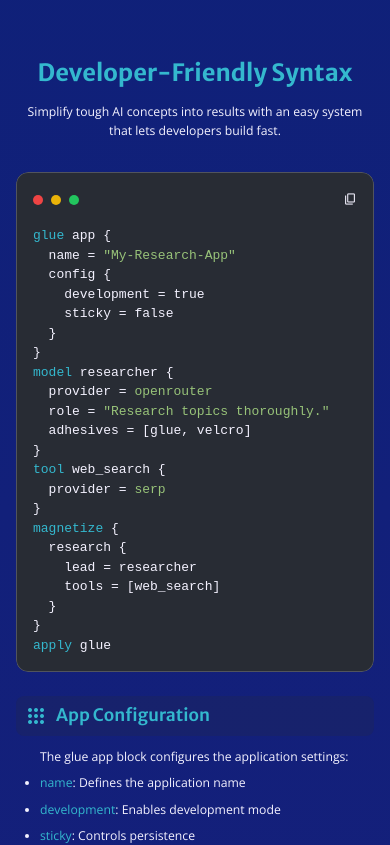
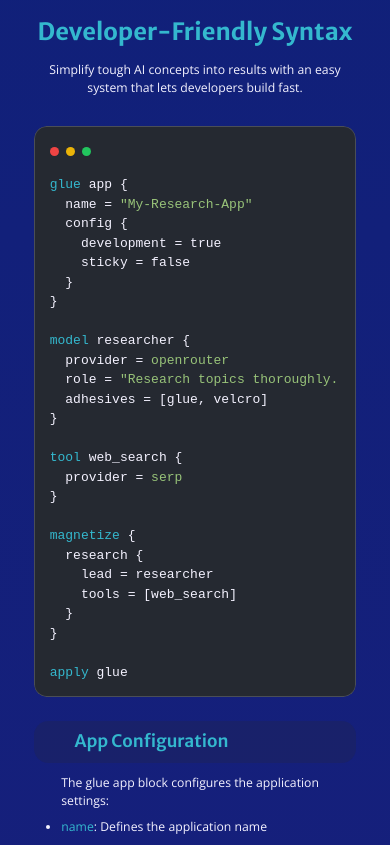
Before and after one commit to paradiselabs-ai/paradiselabs-ai.github.io, a React (Vite) app: page /#/ in a window 390 px wide. Shown: the part 3180-4025 px from the top of the page. Built offline with nearby package versions, Linux system fonts and the light colour scheme; no server answers.

Commit message:
Enhanced responsiveness

```diff
--- a/src/home/components/Glue syntax section/GlueSyntax.css
+++ b/src/home/components/Glue syntax section/GlueSyntax.css
@@ -8,7 +8,7 @@
 }
 
 html {
-  line-height: 1.5;
+  line-height: 1.35; /* 1.5 * 0.9 */
   -webkit-text-size-adjust: 100%;
   font-family: 'Material Symbols Outlined', sans-serif;
 }
@@ -21,20 +21,20 @@ body {
 #GlueSyntax .relative { position: relative; }
 #GlueSyntax .z-10 { z-index: 10; }
 #GlueSyntax .mx-auto { margin-left: auto; margin-right: auto; }
-#GlueSyntax .mb-2 { margin-bottom: 8px; }
-#GlueSyntax .mb-4 { margin-bottom: 16px; }
-#GlueSyntax .mb-8 { margin-bottom: 32px; }
-#GlueSyntax .mr-2 { margin-right: 8px; }
-#GlueSyntax .mt-12 { margin-top: 48px; }
-#GlueSyntax .mt-3 { margin-top: 12px; }
+#GlueSyntax .mb-2 { margin-bottom: 7.2px; } /* 8 * 0.9 */
+#GlueSyntax .mb-4 { margin-bottom: 14.4px; } /* 16 * 0.9 */
+#GlueSyntax .mb-8 { margin-bottom: 28.8px; } /* 32 * 0.9 */
+#GlueSyntax .mr-2 { margin-right: 7.2px; } /* 8 * 0.9 */
+#GlueSyntax .mt-12 { margin-top: 7.2px; } /* 8 * 0.9 */
+#GlueSyntax .mt-3 { margin-top: 10.8px; } /* 12 * 0.9 */
 #GlueSyntax .inline-block { display: inline-block; }
 #GlueSyntax .flex { display: flex; }
-#GlueSyntax .h-2\.5 { height: 10px; }
-#GlueSyntax .w-2\.5 { width: 10px; }
-#GlueSyntax .w-\[1200px\] { width: 1200px; }
+#GlueSyntax .h-2\.5 { height: 9px; } /* 10 * 0.9 */
+#GlueSyntax .w-2\.5 { width: 9px; } /* 10 * 0.9 */
+#GlueSyntax .w-\[1200px\] { width: 1080px; } /* 1200 * 0.9 */
 #GlueSyntax .w-full { width: 100%; }
-#GlueSyntax .max-w-4xl { max-width: 56rem; }
-#GlueSyntax .max-w-full { max-width: 100%; }
+#GlueSyntax .max-w-4xl { max-width: 52.2rem; } /* 58 * 0.9 */
+#GlueSyntax .max-w-full { max-width: 85.5%; } /* 95 * 0.9 */
 #GlueSyntax .cursor-pointer { cursor: pointer; }
 #GlueSyntax .list-disc { list-style-type: disc; }
 #GlueSyntax .flex-row { flex-direction: row; }
@@ -42,39 +42,39 @@ body {
 #GlueSyntax .items-center { align-items: center; }
 #GlueSyntax .justify-center { justify-content: center; }
 #GlueSyntax .justify-between { justify-content: space-between; }
-#GlueSyntax .gap-2 { gap: 8px; }
-#GlueSyntax .gap-6 { gap: 24px; }
-#GlueSyntax .space-y-2 > :not([hidden]) ~ :not([hidden]) { margin-top: 8px; }
-#GlueSyntax .space-y-6 > :not([hidden]) ~ :not([hidden]) { margin-top: 24px; }
+#GlueSyntax .gap-2 { gap: 7.2px; } /* 8 * 0.9 */
+#GlueSyntax .gap-6 { gap: 23.4px; } /* 26 * 0.9 */
+#GlueSyntax .space-y-2 > :not([hidden]) ~ :not([hidden]) { margin-top: 9px; } /* 10 * 0.9 */
+#GlueSyntax .space-y-6 > :not([hidden]) ~ :not([hidden]) { margin-top: 21.6px; } /* 24 * 0.9 */
 #GlueSyntax .overflow-hidden { overflow: hidden; }
 #GlueSyntax .overflow-x-auto { overflow-x: auto; }
 #GlueSyntax .whitespace-pre { white-space: pre; }
-#GlueSyntax .rounded-full { border-radius: 9999px; }
-#GlueSyntax .rounded-lg { border-radius: 8px; }
-#GlueSyntax .rounded-xl { border-radius: 12px; }
-#GlueSyntax .border { border-width: 1px; }
-#GlueSyntax .border-\[\#F4F2FF\]\/20 { border-color: rgba(244, 242, 255, 0.2); }
-#GlueSyntax .bg-\[\#282c34\] { background-color: #282c34; }
+#GlueSyntax .rounded-full { border-radius: 8999.1px; } /* 9999 * 0.9 */
+#GlueSyntax .rounded-lg { border-radius: 14.4px; } /* 16 * 0.9 */
+#GlueSyntax .rounded-xl { border-radius: 12.6px; } /* 14 * 0.9 */
+#GlueSyntax .border { border-width: 0.9px; } /* 1 * 0.9 */
+#GlueSyntax .border-\[\#F4F2FF\]\/20 { border-color: rgba(244, 242, 255, 0.18); } /* 0.2 * 0.9 */
+#GlueSyntax .bg-\[\#282c34\] { background-color: #252931; }
 #GlueSyntax .bg-green-500 { background-color: #22c55e; }
 #GlueSyntax .bg-red-500 { background-color: #ef4444; }
 #GlueSyntax .bg-yellow-500 { background-color: #eab308; }
 #GlueSyntax .bg-clip-text { background-clip: text; -webkit-background-clip: text; }
-#GlueSyntax .p-2 { padding: 8px; }
-#GlueSyntax .p-4 { padding: 16px; }
-#GlueSyntax .px-4 { padding-left: 16px; padding-right: 16px; }
-#GlueSyntax .pl-6 { padding-left: 24px; }
+#GlueSyntax .p-2 { padding: 9px; } /* 10 * 0.9 */
+#GlueSyntax .p-4 { padding: 14.4px; } /* 16 * 0.9 */
+#GlueSyntax .px-4 { padding-left: 6px; padding-right: 6px; } /* 16 * 0.9 */
+#GlueSyntax .pl-6 { padding-left: 27px; } /* 30 * 0.9 */
 #GlueSyntax .text-center { text-align: center; }
-#GlueSyntax .text-sm { font-size: 14px; line-height: 21px; }
-#GlueSyntax .text-base { font-size: 16px; line-height: 25.6px; }
-#GlueSyntax .font-bold { font-weight: 700; }
-#GlueSyntax .font-semibold { font-weight: 600; }
-#GlueSyntax .font-light { font-weight: 300; }
+#GlueSyntax .text-sm { font-size: 12.6px; line-height: 18.9px; } /* 14 * 0.9, 21 * 0.9 */
+#GlueSyntax .text-base { font-size: 14.4px; line-height: 23.04px; } /* 16 * 0.9, 25.6 * 0.9 */
+#GlueSyntax .font-bold { font-weight: 630; } /* 700 * 0.9 */
+#GlueSyntax .font-semibold { font-weight: 540; } /* 600 * 0.9 */
+#GlueSyntax .font-light { font-weight: 270; } /* 300 * 0.9 */
 #GlueSyntax .text-\[\#34B8CE\] { color: #34B8CE; }
 #GlueSyntax .text-\[\#98c379\] { color: #98c379; }
 #GlueSyntax .text-\[\#F4F2FF\] { color: #F4F2FF; }
-#GlueSyntax .backdrop-blur-xl { backdrop-filter: blur(24px); -webkit-backdrop-filter: blur(24px); }
-#GlueSyntax .transition-colors { transition: color 0.3s, background-color 0.3s; }
-#GlueSyntax .transition-transform { transition: transform 0.3s; }
+#GlueSyntax .backdrop-blur-xl { backdrop-filter: blur(21.6px); -webkit-backdrop-filter: blur(21.6px); } /* 24 * 0.9 */
+#GlueSyntax .transition-colors { transition: color 0.27s, background-color 0.27s; } /* 0.3 * 0.9 */
+#GlueSyntax .transition-transform { transition: transform 0.27s; } /* 0.3 * 0.9 */
 /* Default state: closed, no background unless hovered */
 #GlueSyntax details > summary {
   background-color: transparent;
@@ -82,34 +82,50 @@ body {
 
 /* Hover state: apply background when hovering over summary */
 #GlueSyntax details > summary:hover {
-  background-color: rgba(40, 44, 52, 0.2);
+  background-color: rgba(40, 44, 52, 0.18); /* 0.2 * 0.9 */
 }
 
 /* Open state: apply background when details is open */
 #GlueSyntax details[open] > summary {
-  background-color: rgba(40, 44, 52, 0.2);
+  background-color: rgba(40, 44, 52, 0.225); /* 0.25 * 0.9 */
 }
 #GlueSyntax .hover\:text-\[\#34B8CE\]:hover { color: #34B8CE; }
 #GlueSyntax .group:hover .group-hover\:scale-110 { transform: scale(1.1); }
 
-@media (min-width: 640px) {
-  #GlueSyntax .sm\:mb-12 { margin-bottom: 48px; }
-  #GlueSyntax .sm\:mb-16 { margin-bottom: 64px; }
-  #GlueSyntax .sm\:mb-6 { margin-bottom: 24px; }
-  #GlueSyntax .sm\:mt-24 { margin-top: 96px; }
-  #GlueSyntax .sm\:mt-4 { margin-top: 16px; }
-  #GlueSyntax .sm\:h-3 { height: 12px; }
-  #GlueSyntax .sm\:w-3 { width: 12px; }
-  #GlueSyntax .sm\:gap-8 { gap: 32px; }
-  #GlueSyntax .sm\:space-y-8 > :not([hidden]) ~ :not([hidden]) { margin-top: 32px; }
-  #GlueSyntax .sm\:p-8 { padding: 32px; }
-  #GlueSyntax .sm\:px-6 { padding-left: 24px; padding-right: 24px; }
-  #GlueSyntax .sm\:pl-8 { padding-left: 32px; }
-  #GlueSyntax .sm\:text-base { font-size: 16px; line-height: 25.6px; }
+@media (min-width: 640px) and (orientation: landscape) {
+  #GlueSyntax .sm\:mb-12 { margin-bottom: 34px; } /* 48 * 0.9 */
+  #GlueSyntax .sm\:mb-16 { margin-bottom: 100px; } /* 34 * 0.9 */
+  #GlueSyntax .sm\:mb-6 { margin-bottom: 21.6px; } /* 24 * 0.9 */
+  #GlueSyntax .sm\:mt-24 { margin-top: 86.4px; } /* 96 * 0.9 */
+  #GlueSyntax .sm\:mt-4 { margin-top: 14.4px; } /* 16 * 0.9 */
+  #GlueSyntax .sm\:h-3 { height: 10.8px; } /* 12 * 0.9 */
+  #GlueSyntax .sm\:w-3 { width: 10.8px; } /* 12 * 0.9 */
+  #GlueSyntax .sm\:gap-8 { gap: 32px; } /* 32 * 0.9 */
+  #GlueSyntax .sm\:space-y-8 > :not([hidden]) ~ :not([hidden]) { margin-top: 28.8px; } /* 32 * 0.9 */
+  #GlueSyntax .sm\:p-8 { padding: 26.1px; } /* 29 * 0.9 */
+  #GlueSyntax .sm\:px-6 { padding-left: 24px; padding-right: 24px; } /* 24 * 0.9 */
+  #GlueSyntax .sm\:pl-8 { padding-left: 34.2px; } /* 38 * 0.9 */
+  #GlueSyntax .sm\:text-base { font-size: 13.5px; line-height: 21.6px; } /* 15 * 0.9, 24 * 0.9 */
+}
+
+@media (min-width: 640px) and (orientation: portrait) {
+  #GlueSyntax .sm\:mb-12 { margin-bottom: 60px; } /* 48 * 0.9 */
+  #GlueSyntax .sm\:mb-16 { margin-bottom: 100px; } /* 34 * 0.9 */
+  #GlueSyntax .sm\:mb-6 { margin-bottom: 21.6px; } /* 24 * 0.9 */
+  #GlueSyntax .sm\:mt-24 { margin-top: 86.4px; } /* 96 * 0.9 */
+  #GlueSyntax .sm\:mt-4 { margin-top: 14.4px; } /* 16 * 0.9 */
+  #GlueSyntax .sm\:h-3 { height: 10.8px; } /* 12 * 0.9 */
+  #GlueSyntax .sm\:w-3 { width: 10.8px; } /* 12 * 0.9 */
+  #GlueSyntax .sm\:gap-8 { gap: 32px; } /* 32 * 0.9 */
+  #GlueSyntax .sm\:space-y-8 > :not([hidden]) ~ :not([hidden]) { margin-top: 28.8px; } /* 32 * 0.9 */
+  #GlueSyntax .sm\:p-8 { padding: 26.1px; } /* 29 * 0.9 */
+  #GlueSyntax .sm\:px-6 { padding-left: 24px; padding-right: 24px; } /* 24 * 0.9 */
+  #GlueSyntax .sm\:pl-8 { padding-left: 34.2px; } /* 38 * 0.9 */
+  #GlueSyntax .sm\:text-base { font-size: 13.5px; line-height: 21.6px; } /* 15 * 0.9, 24 * 0.9 */
 }
 
 @media (min-width: 768px) {
-  #GlueSyntax .md\:px-8 { padding-left: 32px; padding-right: 32px; }
+  #GlueSyntax .md\:px-8 { padding-left: 28.8px; padding-right: 28.8px; } /* 32 * 0.9 */
 }
 
 @media (min-width: 1024px) {
--- a/src/home/components/Glue syntax section/GlueSyntax.tsx
+++ b/src/home/components/Glue syntax section/GlueSyntax.tsx
@@ -1,9 +1,16 @@
-import React, { memo, useMemo } from "react";
+import React, { memo, useMemo, useEffect, ReactNode } from "react";
+import AOS from "aos";
+import "aos/dist/aos.css";
 import "./GlueSyntax.css";
 
-// Memoized CodeBlock component
+// Memoized CodeBlock component with AOS
 const CodeBlock = memo(() => (
-  <div className="rounded-xl overflow-hidden">
+  <div
+    className="rounded-xl overflow-hidden"
+    data-aos="fade-up"
+    data-aos-duration="800"
+    data-aos-easing="ease-in-out"
+  >
     <div className="backdrop-blur-xl bg-[#282c34] border border-[#F4F2FF]/20 rounded-xl p-4 sm:p-8">
       <div className="flex justify-between items-center mb-4">
         <div className="flex gap-2">
@@ -33,7 +40,7 @@ const CodeBlock = memo(() => (
             <br />
             <span className="font-normal">{"}"}</span>
             <br />
-
+            <br />
             <span className="text-[#34B8CE] font-normal">model</span> researcher{" "}
             <span className="font-normal">{"{"}</span>
             <br />
@@ -45,7 +52,7 @@ const CodeBlock = memo(() => (
             <br />
             <span className="font-normal">{"}"}</span>
             <br />
-
+            <br />
             <span className="text-[#34B8CE] font-normal">tool</span> web_search{" "}
             <span className="font-normal">{"{"}</span>
             <br />
@@ -53,7 +60,7 @@ const CodeBlock = memo(() => (
             <br />
             <span className="font-normal">{"}"}</span>
             <br />
-
+            <br />
             <span className="text-[#34B8CE] font-normal">magnetize</span>{" "}
             <span className="font-normal">{"{"}</span>
             <br />
@@ -67,7 +74,7 @@ const CodeBlock = memo(() => (
             <br />
             <span className="font-normal">{"}"}</span>
             <br />
-
+            <br />
             <span className="text-[#34B8CE] font-normal">apply</span> glue
           </code>
         </pre>
@@ -77,30 +84,65 @@ const CodeBlock = memo(() => (
 ));
 CodeBlock.displayName = "CodeBlock";
 
-// Memoized DetailsSection component
+// Define props interface for DetailsSection
+interface DetailsSectionProps {
+  title: string;
+  icon: string;
+  children: ReactNode;
+  open?: boolean;
+}
+
+// Memoized DetailsSection component with AOS and typed props
 const DetailsSection = memo(
-  ({ title, icon, children, open = false }: { title: string; icon: string; children: React.ReactNode; open?: boolean }) => (
-    <details className="group" open={open}>
+  ({ title, icon, children, open = false }: DetailsSectionProps) => (
+    <details
+      className="group"
+      open={open}
+      data-aos="fade-left"
+      data-aos-duration="1000"
+      data-aos-easing="ease-in-out"
+      data-aos-delay="200"
+    >
       <summary className="flex items-center cursor-pointer p-2 rounded-lg transition-colors duration-300">
         <span className="material-symbols-outlined text-[#34B8CE] mr-2 group-hover:scale-110 transition-transform duration-300">
           {icon}
         </span>
         <h3 className="typography-h3 !leading-tight font-semibold text-[#34B8CE]">{title}</h3>
       </summary>
-      <div className="pl-6 sm:pl-8 mt-3 sm:mt-4 text-[#F4F2FF]">{children}</div>
+      <div
+        className="pl-6 sm:pl-8 mt-3 sm:mt-4 text-[#F4F2FF]"
+      >
+        {children}
+      </div>
     </details>
   )
 );
 DetailsSection.displayName = "DetailsSection";
 
+// Define interface for details content items
+interface DetailsContentItem {
+  title: string;
+  icon: string;
+  open: boolean;
+  content: ReactNode;
+}
+
 export const GlueSyntax: React.FC = () => {
-  // Memoize the details sections
-  const detailsContent = useMemo(
+  // Initialize AOS
+  useEffect(() => {
+    AOS.init({
+      once: true,
+      offset: 100,
+    });
+  }, []);
+
+  // Memoize the details sections with typed array
+  const detailsContent = useMemo<DetailsContentItem[]>(
     () => [
       {
         title: "App Configuration",
         icon: "apps",
-        open: true, // Set to open by default
+        open: true,
         content: (
           <>
             <p className="typography-p !leading-relaxed mb-2">
@@ -117,7 +159,7 @@ export const GlueSyntax: React.FC = () => {
       {
         title: "Model Definition",
         icon: "architecture",
-        open: false, // Closed by default
+        open: false,
         content: (
           <>
             <p className="typography-p !leading-relaxed mb-2">
@@ -134,7 +176,7 @@ export const GlueSyntax: React.FC = () => {
       {
         title: "Tool Integration",
         icon: "build",
-        open: false, // Closed by default
+        open: false,
         content: (
           <p className="typography-p !leading-relaxed">
             The tool web_search block integrates search capability powered by the serp provider.
@@ -144,7 +186,7 @@ export const GlueSyntax: React.FC = () => {
       {
         title: "Workflow Orchestration",
         icon: "workflow",
-        open: false, // Closed by default
+        open: false,
         content: (
           <p className="typography-p !leading-relaxed">
             The magnetize block orchestrates the workflow by assigning roles and tools to work together seamlessly.
@@ -163,17 +205,19 @@ export const GlueSyntax: React.FC = () => {
             <div className="mt-12 sm:mt-24 relative z-10">
               <div className="max-w-4xl mx-auto mb-8 sm:mb-16">
                 <h2
+                  className="typography-h2 !leading-tight font-bold mb-4 sm:mb-6 text-[#34B8CE] text-center bg-clip-text inline-block break-words w-full"
                   data-aos="fade-down"
                   data-aos-duration="1000"
-                  className="typography-h2 !leading-tight font-bold mb-4 sm:mb-6 text-[#34B8CE] text-center bg-clip-text inline-block break-words w-full"
+                  data-aos-easing="ease-out"
                 >
                   Developer-Friendly Syntax
                 </h2>
                 <p
+                  className="typography-p !leading-relaxed text-[#F4F2FF] text-center mb-8 sm:mb-12"
                   data-aos="fade-up"
                   data-aos-duration="1000"
                   data-aos-delay="200"
-                  className="typography-p !leading-relaxed text-[#F4F2FF] text-center mb-8 sm:mb-12"
+                  data-aos-easing="ease-out"
                 >
                   Simplify tough AI concepts into results with an easy system that lets developers build fast.
                 </p>
@@ -184,12 +228,13 @@ export const GlueSyntax: React.FC = () => {
                   </div>
                   <div className="w-full lg:w-1/2">
                     <div className="space-y-6 sm:space-y-8">
-                      {detailsContent.map((item) => (
+                      {detailsContent.map((item, index) => (
                         <DetailsSection
                           key={item.title}
                           title={item.title}
                           icon={item.icon}
                           open={item.open}
+                          data-aos-delay={`${index * 200}`}
                         >
                           {item.content}
                         </DetailsSection>
```
Also changed, not shown: src/home/components/Innovation Spotlight section/WhatMakesGlueInnovative.css (+42 -23 lines), src/home/components/Typography/Typography.css (+4 -4 lines).
